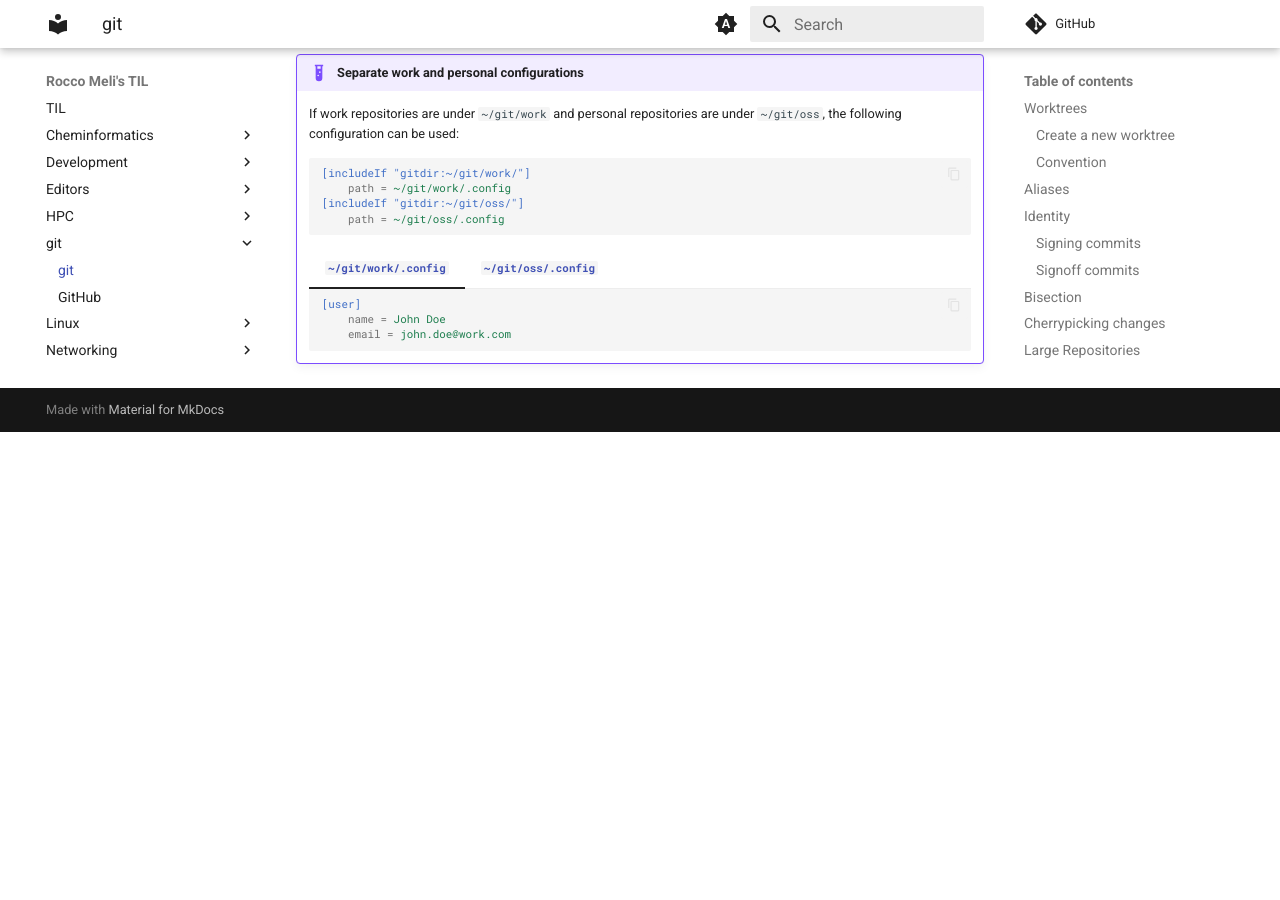
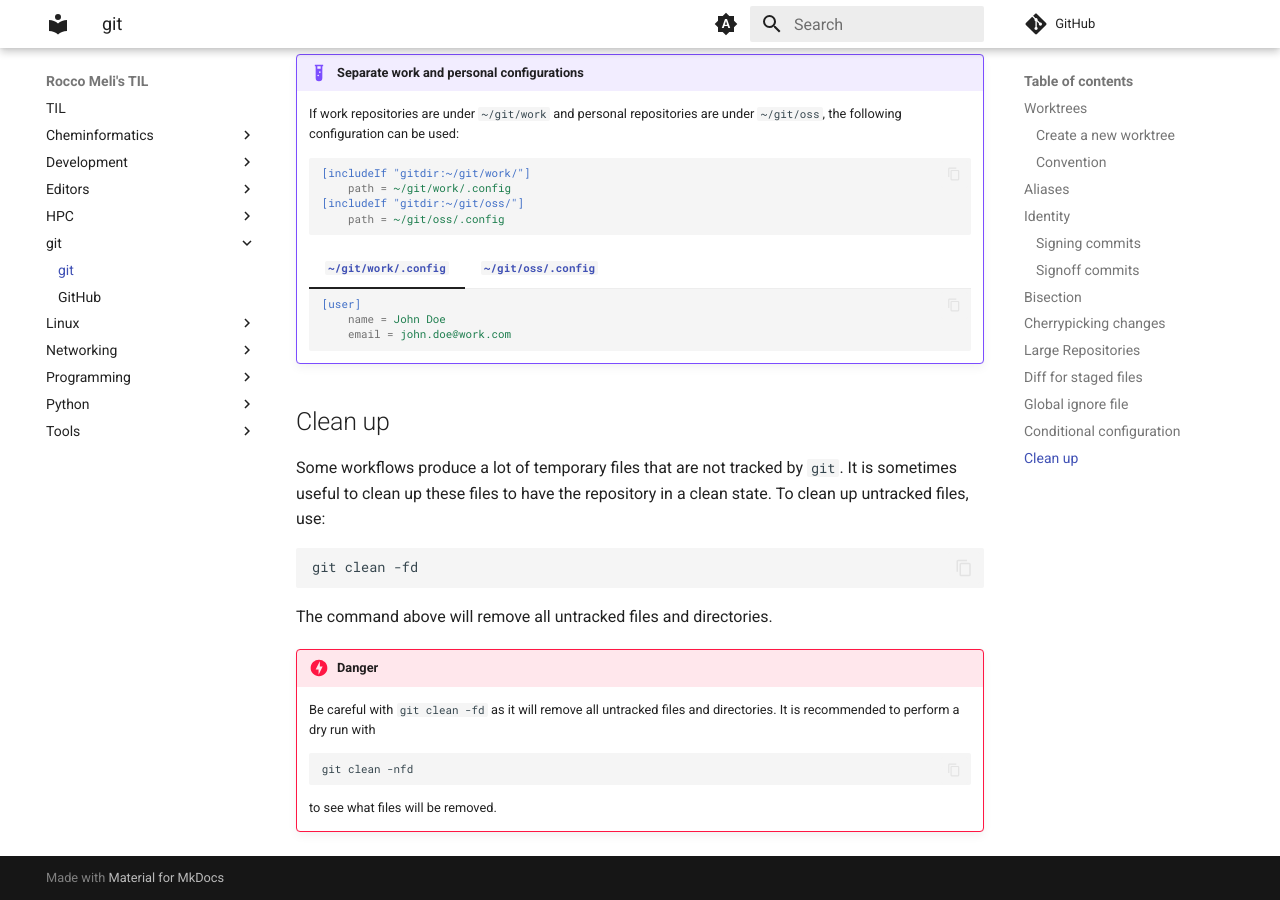
Before and after one commit to RMeli/TIL, an MkDocs documentation site: the page built from docs/git/git.md, in a window 1280 px wide and 900 px high, scrolled down 3572 px. Built offline with MkDocs 1.6.1 and Material for MkDocs 9.7.7, drawn with Linux system fonts in a browser that asks for light colours; comment, search, counter and statistics services are not loaded; before the commit the page ends 4004 px from its top, so only the background shows below that.

Commit message:
git clean

````diff
--- a/docs/git/git.md
+++ b/docs/git/git.md
@@ -209,6 +209,29 @@
             email = john.doe@oss.org
         ```
 
+## Clean up
+
+Some workflows produce a lot of temporary files that are not tracked by `git`.
+It is sometimes useful to clean up these files to have the repository in a clean state.
+To clean up untracked files, use:
+
+```bash
+git clean -fd
+```
+
+The command above will remove all untracked files and directories.
+
+!!! danger
+
+    Be careful with `git clean -fd` as it will remove all untracked files and directories.
+    It is recommended to perform a dry run with
+
+    ```
+    git clean -nfd
+    ```
+
+    to see what files will be removed.
+
 [conditional configurations]: https://git-scm.com/docs/git-config#_conditional_includes
 [feature.manyFiles]: https://www.git-scm.com/docs/git-config/2.25.2#Documentation/git-config.txt-featuremanyFiles
 [GPG]: https://gnupg.org
````
